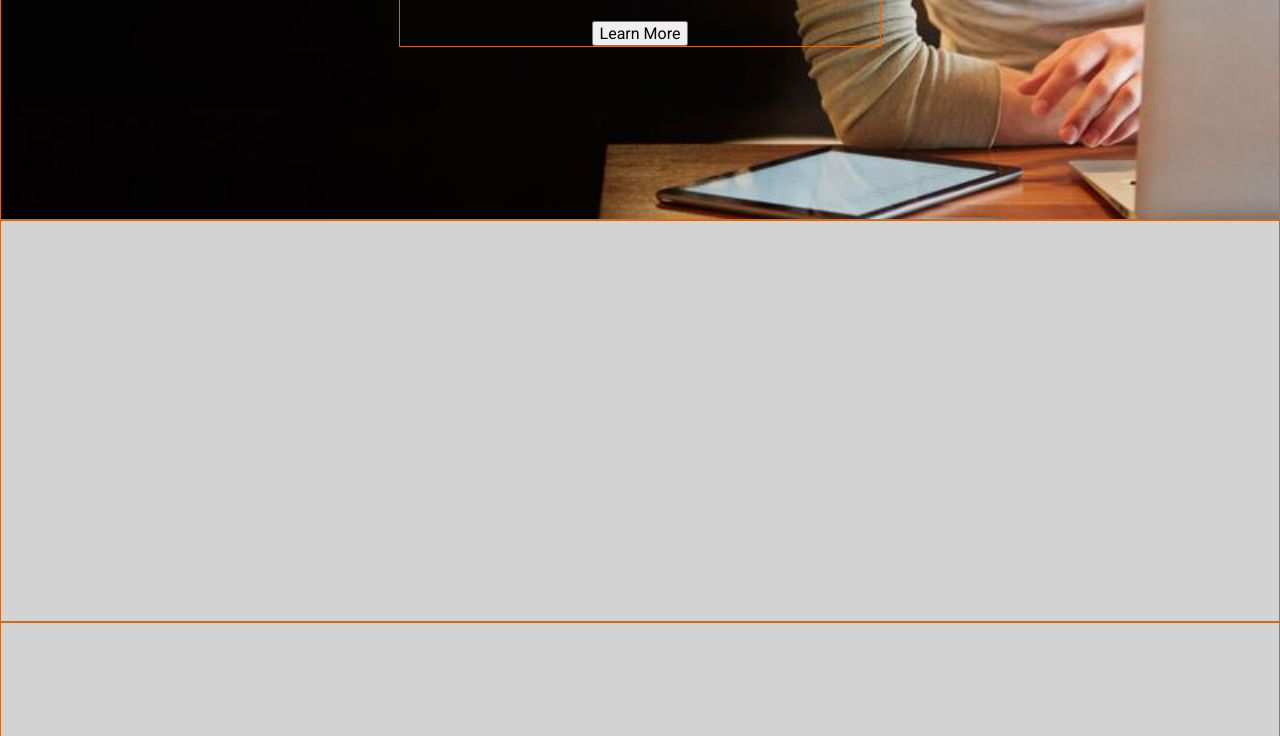
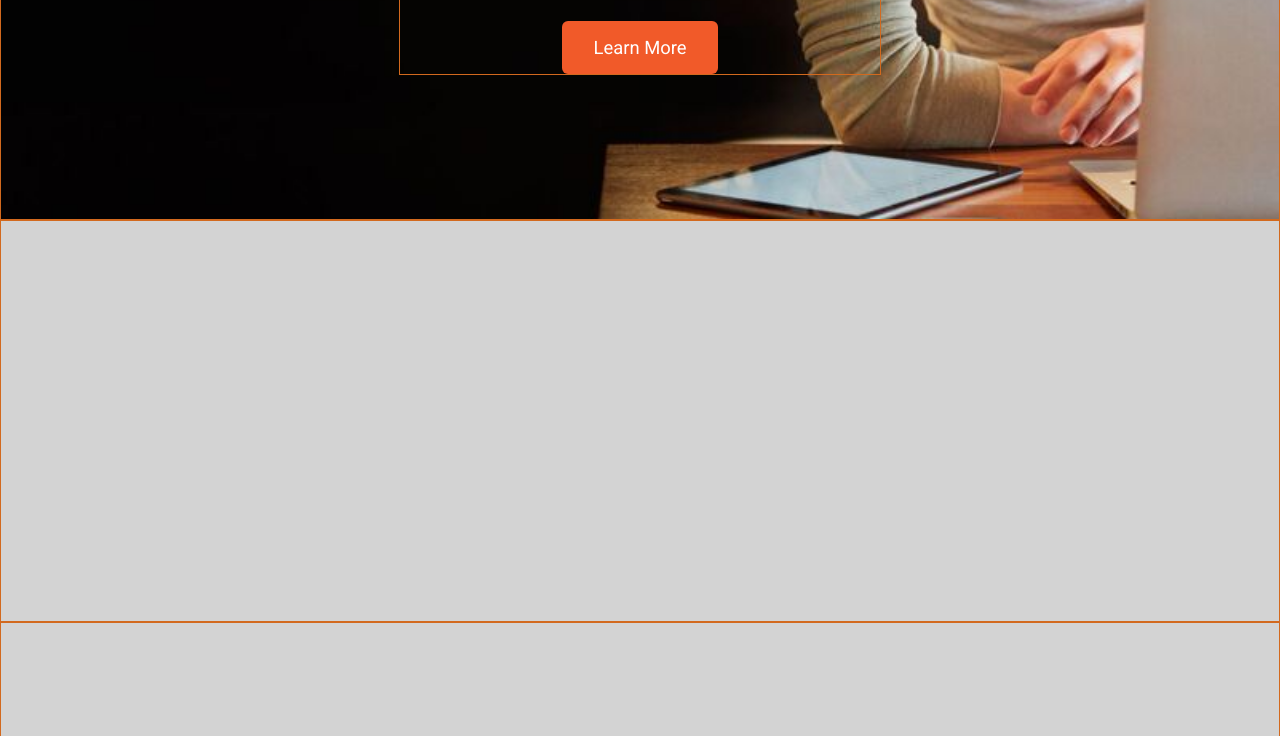
Before and after one commit to VividLiu/Landing-Page, a plain HTML site: page index.html in a window 1280 px wide. Shown: the part 364-1100 px from the top of the page. Drawn offline with Linux system fonts and the light colour scheme.

Commit message:
modify button style

```diff
--- a/css/style.css
+++ b/css/style.css
@@ -87,6 +87,15 @@ a:hover{
 	display: block;
 	margin:0 auto;
 }
+.bigButton{
+	color:white;
+	font-size: 1.15rem;
+	border-style: none;
+	border-radius: 6px;
+	padding: 1rem 2rem;
+	background-color: #f15a29;
+	border-color: #f15a29;
+}
 /**/
 .mainCt{
 	height: 400px;
--- a/index.html
+++ b/index.html
@@ -24,7 +24,7 @@
 		<div>
 			<h1>Introducing Karma</h1>
 			<p>Bring WiFi with you,everywhere you go</p>
-			<button>Learn More</button>
+			<button class="bigButton">Learn More</button>
 		</div>
 	</div>
 	<div class = "mainCt"></div>
```
